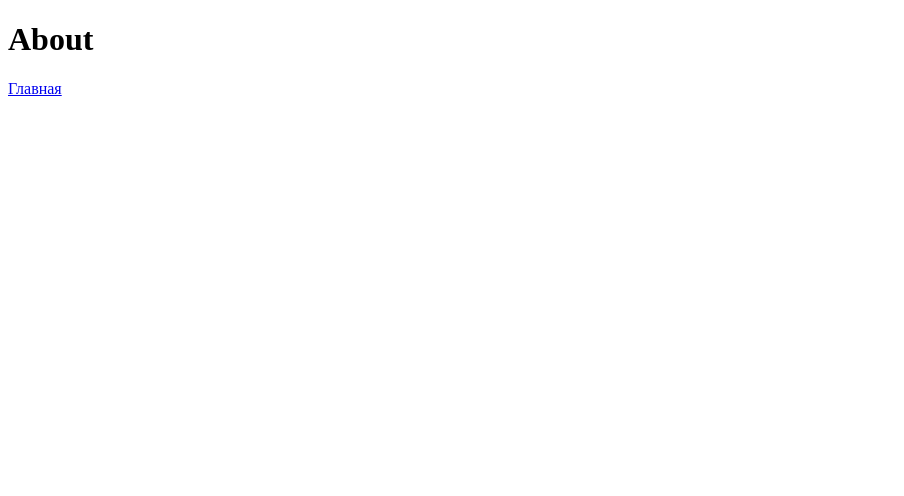
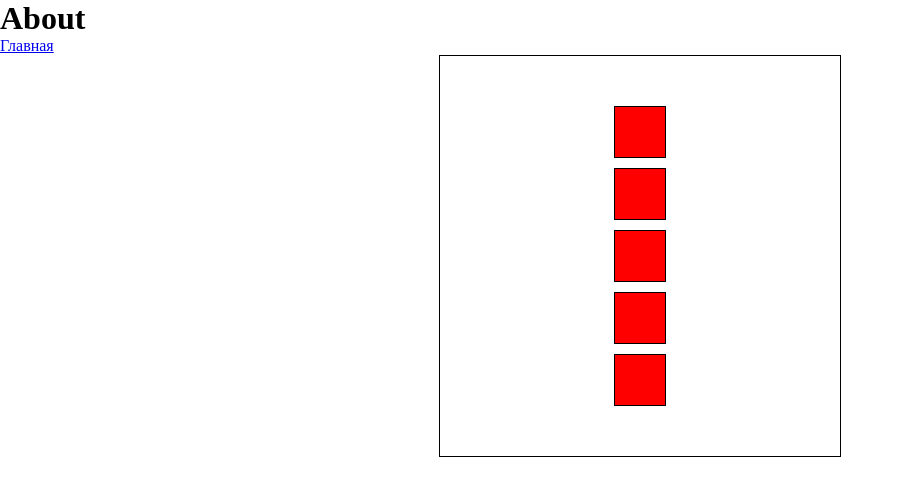
Before and after one commit to AlexRodving/python35, a plain HTML site: page about.html in a window 1280 px wide. Shown: the whole page, without its empty margins (0-904 px from the left). Drawn offline with Linux system fonts and the light colour scheme.

Commit message:
create nav2 + flexbox

```diff
--- a/about.html
+++ b/about.html
@@ -3,10 +3,19 @@
 <head>
     <meta charset="UTF-8">
     <meta name="viewport" content="width=device-width, initial-scale=1.0">
+    <link rel="stylesheet" href="./assets/style/main.css">
     <title>About</title>
 </head>
 <body>
     <h1>About</h1>
     <a href="index.html">Главная</a>
+
+    <div class="box">
+        <div class="box1"></div>
+        <div class="box1"></div>
+        <div class="box1"></div>
+        <div class="box1"></div>
+        <div class="box1"></div>
+    </div>
 </body>
 </html>
--- /dev/null
+++ b/assets/style/main.css
@@ -0,0 +1,23 @@
+*{
+    margin: 0;
+    padding: 0;
+}
+
+.box{
+    width: 400px;
+    height: 400px;
+    border: solid 1px black;
+    margin: auto;
+    display: flex;
+    justify-content: center;
+    align-items: center;
+    flex-direction: column;
+    gap: 10px;
+
+    & .box1{
+        width: 50px;
+        height: 50px;
+        background-color: red;
+        border: solid 1px black;
+    }
+}
```
